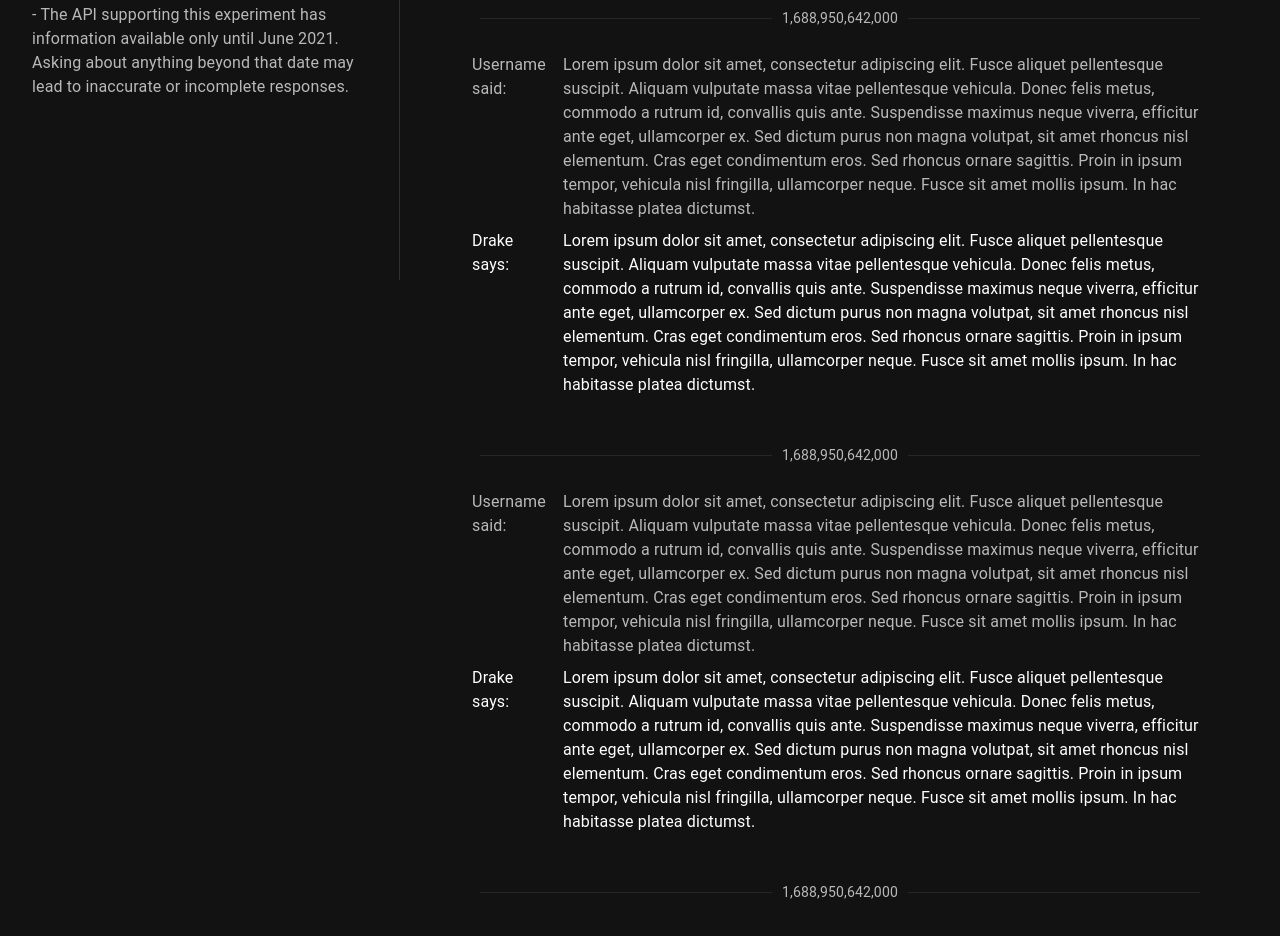
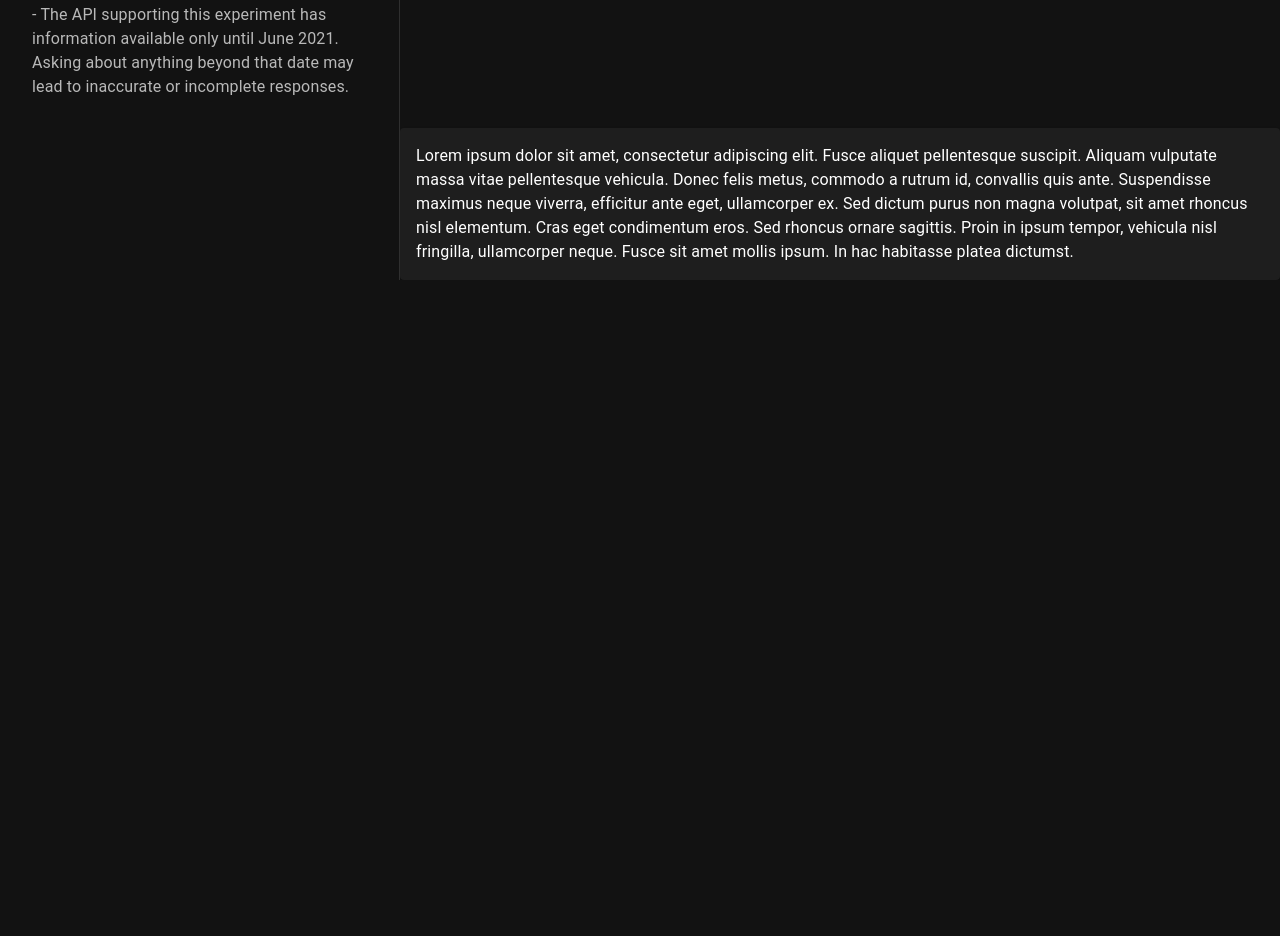
Before and after one commit to ajm24027/ChEM, a React (Vite) app in the folder client/: page /session in a window 1280 px wide. Shown: the part 520-1456 px from the top of the page. After the commit the page ends 800 px from the top, so only its background shows below. Built offline with nearby package versions, Linux system fonts and the light colour scheme.

Commit message:
figured out sticky paper bottom for session input field

```diff
--- a/client/src/pages/Session.jsx
+++ b/client/src/pages/Session.jsx
@@ -9,6 +9,9 @@ import Box from '@mui/material/Box'
 import Drawer from '@mui/material/Drawer'
 import Typography from '@mui/material/Typography'
 import { Grid } from '@mui/material'
+import { positions } from '@mui/system'
+import { sizing } from '@mui/system'
+import Paper from '@mui/material/Paper'
 
 const Session = (props) => {
   console.log(props)
@@ -73,130 +76,30 @@ const Session = (props) => {
           </Typography>
         </Box>
       </Drawer>
-      <Box component="main" sx={{ flexGrow: 1, p: 10 }}>
-        <Grid container spacing={1} direction="row">
-          <Grid xs={1.5}>
-            <Typography paragraph sx={{ marginRight: 2, opacity: 0.7 }}>
-              Username said:
-            </Typography>
-          </Grid>
-          <Grid xs={10.5}>
-            <Typography paragraph sx={{ opacity: 0.7 }}>
-              Lorem ipsum dolor sit amet, consectetur adipiscing elit. Fusce
-              aliquet pellentesque suscipit. Aliquam vulputate massa vitae
-              pellentesque vehicula. Donec felis metus, commodo a rutrum id,
-              convallis quis ante. Suspendisse maximus neque viverra, efficitur
-              ante eget, ullamcorper ex. Sed dictum purus non magna volutpat,
-              sit amet rhoncus nisl elementum. Cras eget condimentum eros. Sed
-              rhoncus ornare sagittis. Proin in ipsum tempor, vehicula nisl
-              fringilla, ullamcorper neque. Fusce sit amet mollis ipsum. In hac
-              habitasse platea dictumst.{' '}
-            </Typography>
-          </Grid>
-        </Grid>
-        <Grid container spacing={1} direction="row">
-          <Grid xs={1.5}>
-            <Typography paragraph sx={{ marginRight: 2 }}>
-              Drake says:
-            </Typography>
-          </Grid>
-          <Grid xs={10.5}>
-            <Typography paragraph>
-              Lorem ipsum dolor sit amet, consectetur adipiscing elit. Fusce
-              aliquet pellentesque suscipit. Aliquam vulputate massa vitae
-              pellentesque vehicula. Donec felis metus, commodo a rutrum id,
-              convallis quis ante. Suspendisse maximus neque viverra, efficitur
-              ante eget, ullamcorper ex. Sed dictum purus non magna volutpat,
-              sit amet rhoncus nisl elementum. Cras eget condimentum eros. Sed
-              rhoncus ornare sagittis. Proin in ipsum tempor, vehicula nisl
-              fringilla, ullamcorper neque. Fusce sit amet mollis ipsum. In hac
-              habitasse platea dictumst.{' '}
-            </Typography>
-          </Grid>
-        </Grid>
-        <CenterDivider>{date}</CenterDivider>
-        <Grid container spacing={1} direction="row">
-          <Grid xs={1.5}>
-            <Typography paragraph sx={{ marginRight: 2, opacity: 0.7 }}>
-              Username said:
-            </Typography>
-          </Grid>
-          <Grid xs={10.5}>
-            <Typography paragraph sx={{ opacity: 0.7 }}>
-              Lorem ipsum dolor sit amet, consectetur adipiscing elit. Fusce
-              aliquet pellentesque suscipit. Aliquam vulputate massa vitae
-              pellentesque vehicula. Donec felis metus, commodo a rutrum id,
-              convallis quis ante. Suspendisse maximus neque viverra, efficitur
-              ante eget, ullamcorper ex. Sed dictum purus non magna volutpat,
-              sit amet rhoncus nisl elementum. Cras eget condimentum eros. Sed
-              rhoncus ornare sagittis. Proin in ipsum tempor, vehicula nisl
-              fringilla, ullamcorper neque. Fusce sit amet mollis ipsum. In hac
-              habitasse platea dictumst.{' '}
-            </Typography>
-          </Grid>
-        </Grid>
-        <Grid container spacing={1} direction="row">
-          <Grid xs={1.5}>
-            <Typography paragraph sx={{ marginRight: 2 }}>
-              Drake says:
-            </Typography>
-          </Grid>
-          <Grid xs={10.5}>
-            <Typography paragraph>
-              Lorem ipsum dolor sit amet, consectetur adipiscing elit. Fusce
-              aliquet pellentesque suscipit. Aliquam vulputate massa vitae
-              pellentesque vehicula. Donec felis metus, commodo a rutrum id,
-              convallis quis ante. Suspendisse maximus neque viverra, efficitur
-              ante eget, ullamcorper ex. Sed dictum purus non magna volutpat,
-              sit amet rhoncus nisl elementum. Cras eget condimentum eros. Sed
-              rhoncus ornare sagittis. Proin in ipsum tempor, vehicula nisl
-              fringilla, ullamcorper neque. Fusce sit amet mollis ipsum. In hac
-              habitasse platea dictumst.{' '}
-            </Typography>
-          </Grid>
-        </Grid>
-        <CenterDivider>{date}</CenterDivider>
-        <Grid container spacing={1} direction="row">
-          <Grid xs={1.5}>
-            <Typography paragraph sx={{ marginRight: 2, opacity: 0.7 }}>
-              Username said:
-            </Typography>
-          </Grid>
-          <Grid xs={10.5}>
-            <Typography paragraph sx={{ opacity: 0.7 }}>
-              Lorem ipsum dolor sit amet, consectetur adipiscing elit. Fusce
-              aliquet pellentesque suscipit. Aliquam vulputate massa vitae
-              pellentesque vehicula. Donec felis metus, commodo a rutrum id,
-              convallis quis ante. Suspendisse maximus neque viverra, efficitur
-              ante eget, ullamcorper ex. Sed dictum purus non magna volutpat,
-              sit amet rhoncus nisl elementum. Cras eget condimentum eros. Sed
-              rhoncus ornare sagittis. Proin in ipsum tempor, vehicula nisl
-              fringilla, ullamcorper neque. Fusce sit amet mollis ipsum. In hac
-              habitasse platea dictumst.{' '}
-            </Typography>
-          </Grid>
-        </Grid>
-        <Grid container spacing={1} direction="row">
-          <Grid xs={1.5}>
-            <Typography paragraph sx={{ marginRight: 2 }}>
-              Drake says:
-            </Typography>
-          </Grid>
-          <Grid xs={10.5}>
-            <Typography paragraph>
-              Lorem ipsum dolor sit amet, consectetur adipiscing elit. Fusce
-              aliquet pellentesque suscipit. Aliquam vulputate massa vitae
-              pellentesque vehicula. Donec felis metus, commodo a rutrum id,
-              convallis quis ante. Suspendisse maximus neque viverra, efficitur
-              ante eget, ullamcorper ex. Sed dictum purus non magna volutpat,
-              sit amet rhoncus nisl elementum. Cras eget condimentum eros. Sed
-              rhoncus ornare sagittis. Proin in ipsum tempor, vehicula nisl
-              fringilla, ullamcorper neque. Fusce sit amet mollis ipsum. In hac
-              habitasse platea dictumst.{' '}
-            </Typography>
-          </Grid>
-        </Grid>
-        <CenterDivider>{date}</CenterDivider>
+      {/* Non-Drawer Box */}
+      <Box component="main" sx={{ flexGrow: 1, overflow: 'auto' }}>
+        <Box></Box>
+        {/* Input Form Paper Field */}
+        <Paper
+          sx={{
+            position: 'absolute',
+            bottom: 0,
+            p: 2
+          }}
+          elevation={1}
+        >
+          <Typography>
+            Lorem ipsum dolor sit amet, consectetur adipiscing elit. Fusce
+            aliquet pellentesque suscipit. Aliquam vulputate massa vitae
+            pellentesque vehicula. Donec felis metus, commodo a rutrum id,
+            convallis quis ante. Suspendisse maximus neque viverra, efficitur
+            ante eget, ullamcorper ex. Sed dictum purus non magna volutpat, sit
+            amet rhoncus nisl elementum. Cras eget condimentum eros. Sed rhoncus
+            ornare sagittis. Proin in ipsum tempor, vehicula nisl fringilla,
+            ullamcorper neque. Fusce sit amet mollis ipsum. In hac habitasse
+            platea dictumst.
+          </Typography>
+        </Paper>
       </Box>
     </Box>
   )
```
Also changed, not shown: client/src/components/CenterDivider.jsx (+44 -0 lines).
